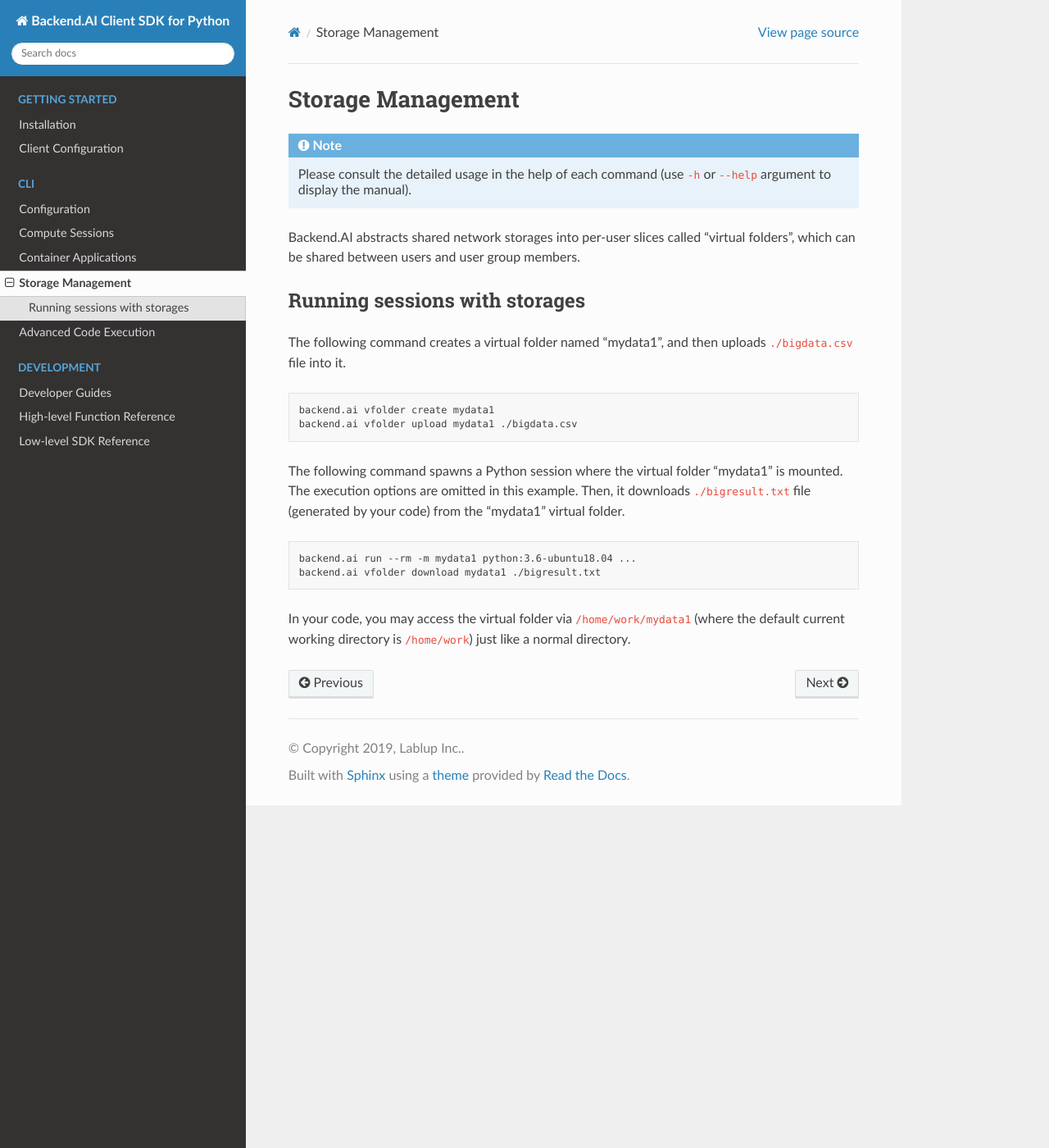
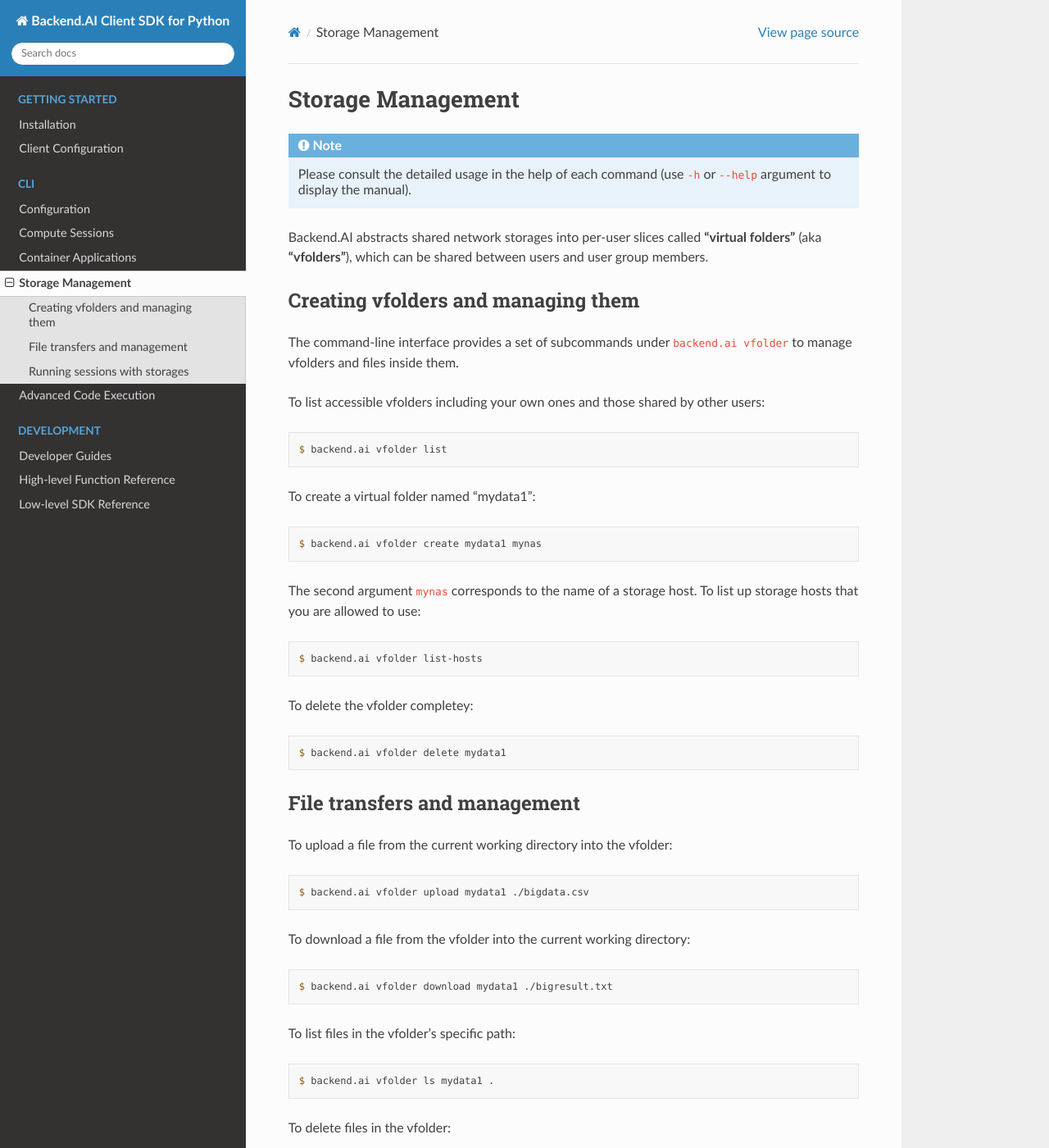
Before and after one commit to lablup/aiotusclient, a Sphinx documentation site: the page built from docs/cli/storage.rst, in a window 1280 px wide and 1400 px high. Shown: the whole window at 82% size. Built offline with Sphinx 7.4.7 and the Read the Docs theme 2.0.0, drawn with Linux system fonts in a browser that asks for light colours; some of the changed text lies outside the part shown.

Commit message:
docs: Reformat code execution section and add vfolder command examples

```diff
--- a/docs/cli/storage.rst
+++ b/docs/cli/storage.rst
@@ -7,30 +7,94 @@
    (use ``-h`` or ``--help`` argument to display the manual).
 
 Backend.AI abstracts shared network storages into per-user slices
-called "virtual folders", which can be shared between users and user group members.
+called **"virtual folders"** (aka **"vfolders"**), which can be shared
+between users and user group members.
+
+
+Creating vfolders and managing them
+-----------------------------------
+
+The command-line interface provides a set of subcommands under ``backend.ai
+vfolder`` to manage vfolders and files inside them.
+
+To list accessible vfolders including your own ones and those shared by
+other users:
+
+.. code-block:: console
+
+  $ backend.ai vfolder list
+
+To create a virtual folder named "mydata1":
+
+.. code-block:: console
+
+  $ backend.ai vfolder create mydata1 mynas
+
+The second argument ``mynas`` corresponds to the name of a storage host.
+To list up storage hosts that you are allowed to use:
+
+.. code-block:: console
+
+  $ backend.ai vfolder list-hosts
+
+To delete the vfolder completey:
+
+.. code-block:: console
+
+  $ backend.ai vfolder delete mydata1
+
+
+File transfers and management
+-----------------------------
+
+To upload a file from the current working directory into the vfolder:
+
+.. code-block:: console
+
+  $ backend.ai vfolder upload mydata1 ./bigdata.csv
+
+To download a file from the vfolder into the current working directory:
+
+.. code-block:: console
+
+  $ backend.ai vfolder download mydata1 ./bigresult.txt
+
+To list files in the vfolder's specific path:
+
+.. code-block:: console
+
+  $ backend.ai vfolder ls mydata1 .
+
+To delete files in the vfolder:
+
+.. code-block:: console
+
+  $ backend.ai vfolder rm mydata1 ./bigdata.csv
+
+.. warning::
+
+   All file uploads and downloads overwrite existing files and all file
+   operations are irreversible.
 
 
 Running sessions with storages
 ------------------------------
 
-The following command creates a virtual folder named "mydata1", and then
-uploads ``./bigdata.csv`` file into it.
+The following command spawns a Python session where the virtual folder
+"mydata1" is mounted.  The execution options are omitted in this example.
+Then, it downloads ``./bigresult.txt`` file (generated by your code) from
+the "mydata1" virtual folder.
 
-.. code-block:: shell
+.. code-block:: console
 
-  backend.ai vfolder create mydata1
-  backend.ai vfolder upload mydata1 ./bigdata.csv
-
-The following command spawns a Python session where the virtual folder "mydata1"
-is mounted.  The execution options are omitted in this example.
-Then, it downloads ``./bigresult.txt`` file (generated by your code) from the
-"mydata1" virtual folder.
-
-.. code-block:: shell
-
-  backend.ai run --rm -m mydata1 python:3.6-ubuntu18.04 ...
-  backend.ai vfolder download mydata1 ./bigresult.txt
+  $ backend.ai vfolder upload mydata1 ./bigdata.csv
+  $ backend.ai run --rm -m mydata1 python:3.6-ubuntu18.04 ...
+  $ backend.ai vfolder download mydata1 ./bigresult.txt
 
 In your code, you may access the virtual folder via ``/home/work/mydata1``
 (where the default current working directory is ``/home/work``) just like
 a normal directory.
+
+By reusing the same vfolder in subsequent sessions, you do not have to
+donwload the result and upload it as the input for next sessions, just
+keeping them in the storage.
```
Also changed, not shown: docs/cli/code-execution.rst (+22 -16 lines).
